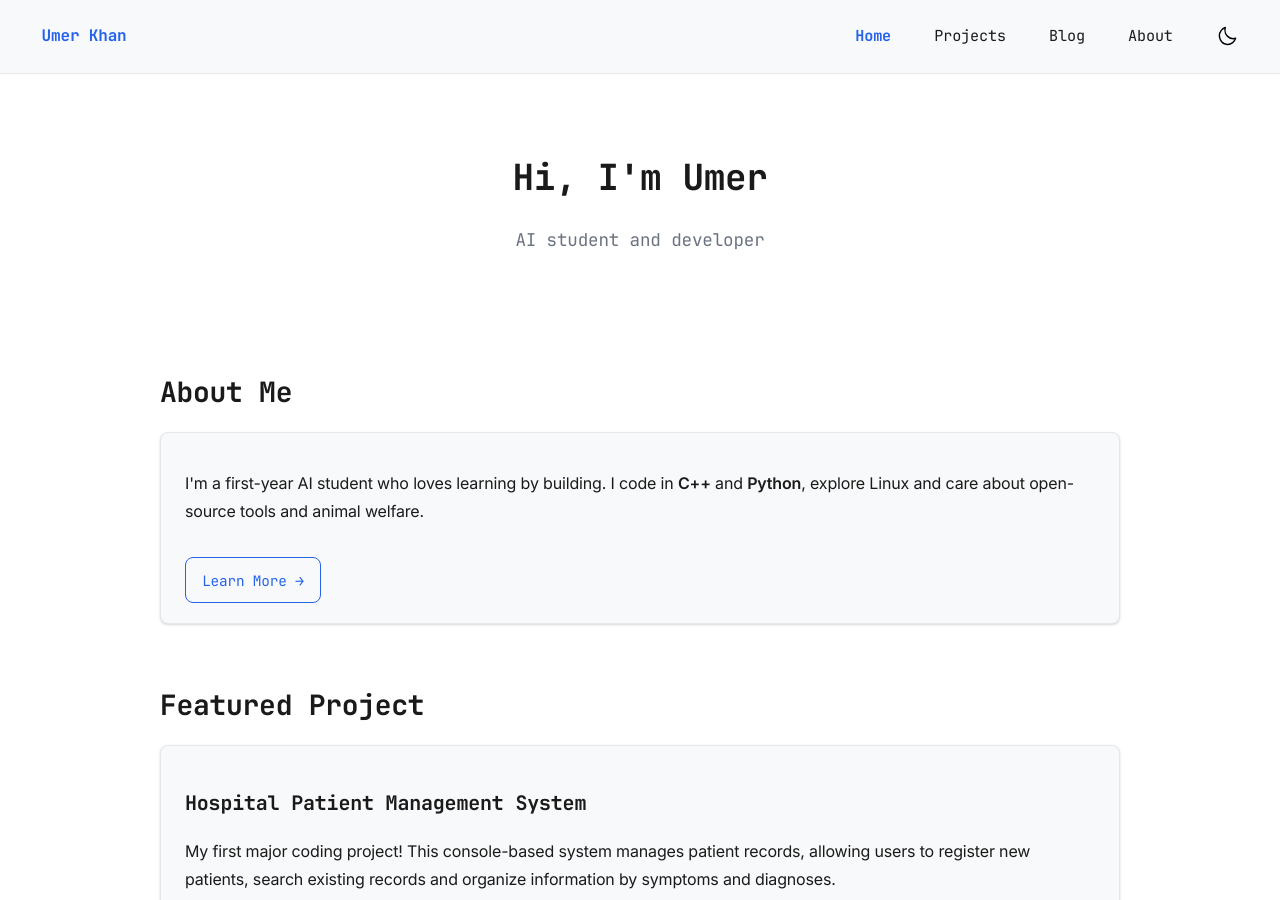
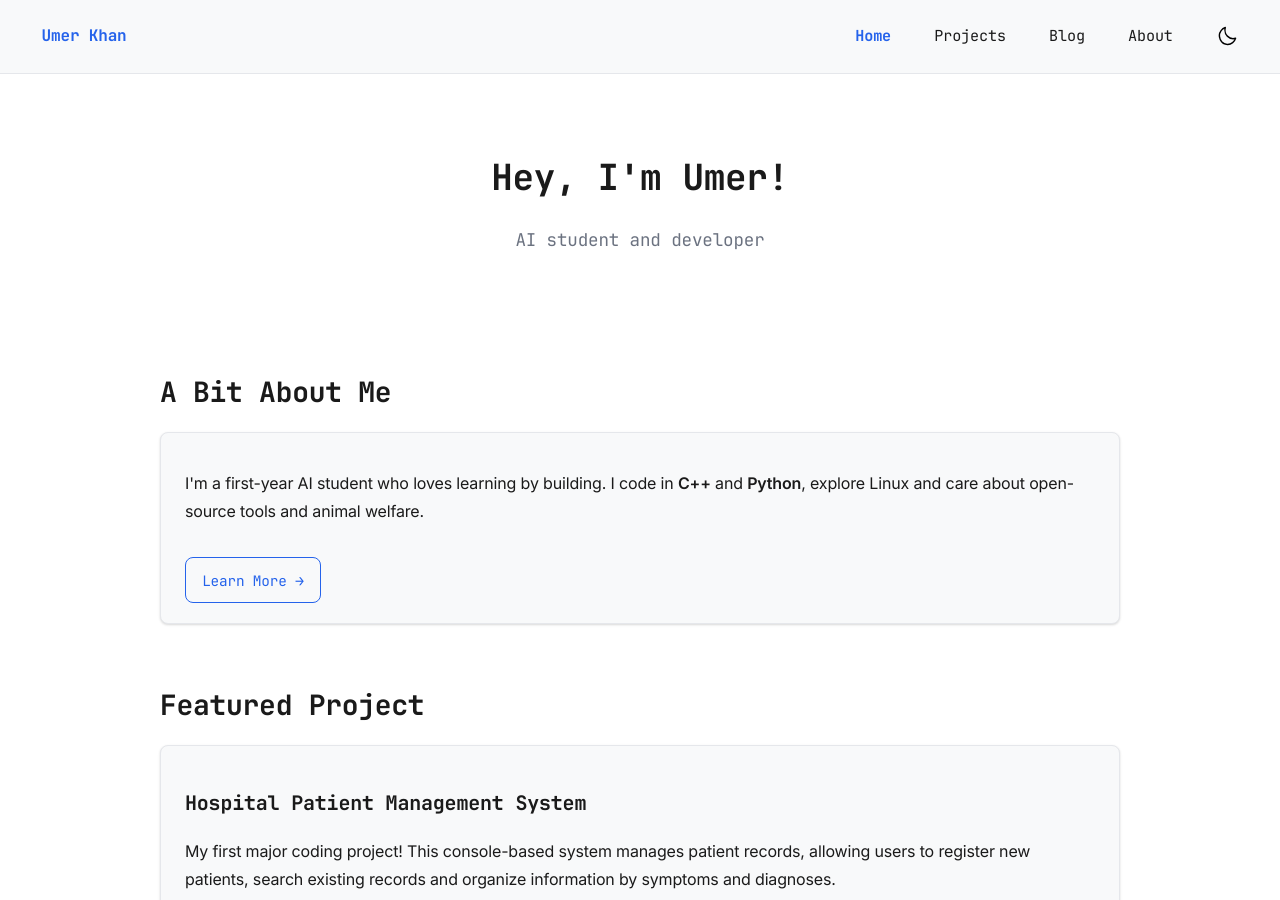
Before and after one commit to umerkniazi/umerkniazi.github.io, a Jekyll site: the page built from index.html, in a window 1280 px wide and 900 px high. Built offline with Jekyll 4.4.1, drawn with Linux system fonts in a browser that asks for light colours.

Commit message:
Updated hero text and section headings for a more engaging and personalized tone

```diff
--- a/index.html
+++ b/index.html
@@ -5,13 +5,13 @@ description: Personal site of Umer Khan, an AI student exploring code, Linux and
 ---
 
 <header class="hero compact fade-in" role="banner">
-  <h1 id="main-heading">Hi, I'm Umer</h1>
+  <h1 id="main-heading">Hey, I'm Umer!</h1>
   <p class="tagline">AI student and developer</p>
 </header>
 
 <main role="main" aria-labelledby="main-heading">
   <section class="about-preview fade-in" aria-labelledby="about-heading">
-    <h2 id="about-heading">About Me</h2>
+    <h2 id="about-heading">A Bit About Me</h2>
     <div class="card">
       <div class="card-content">
         <p>
```
